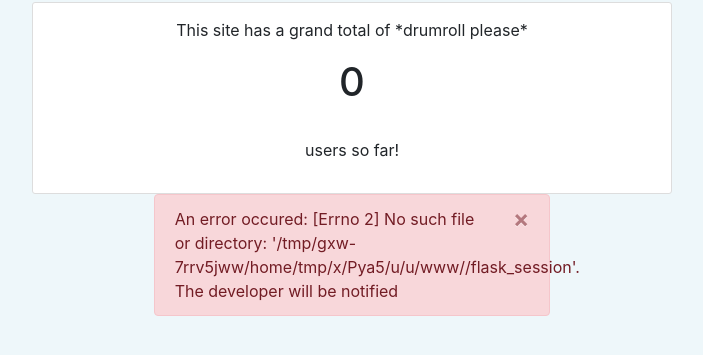
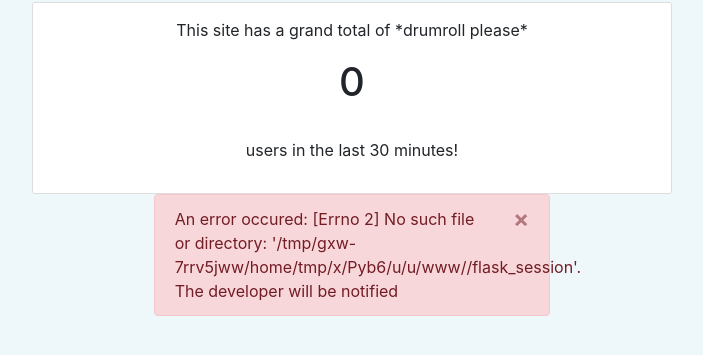
Before and after one commit to AnuragGowda/MyMCPS_Plus, a Flask app: page /users in a window 1280 px wide. Shown: the part 272-627 px from the top of the page, without its empty margins (288-991 px from the left). Run offline with Flask 2, Linux system fonts and the light colour scheme; parts of the project's set-up code (start-up, migrations or seed data) failed here and were passed over; some libraries are stand-ins or nearby versions.

Commit message:
Update users.html

```diff
--- a/gradedisplay/templates/users.html
+++ b/gradedisplay/templates/users.html
@@ -1,6 +1,6 @@
 {% extends "layout.html" %}
 {% block content %}
     <div class="col-md-6 offset-md-3 users">
-        <p style="text-align:center">This site has a grand total of *drumroll please*<br><h1 style="text-align:center">{{ total }}</h1><p style="text-align:center"><br>users so far!</p>
+        <p style="text-align:center">This site has a grand total of *drumroll please*<br><h1 style="text-align:center">{{ total }}</h1><p style="text-align:center"><br>users in the last 30 minutes!</p>
     </div>
 {% endblock content %}
```
